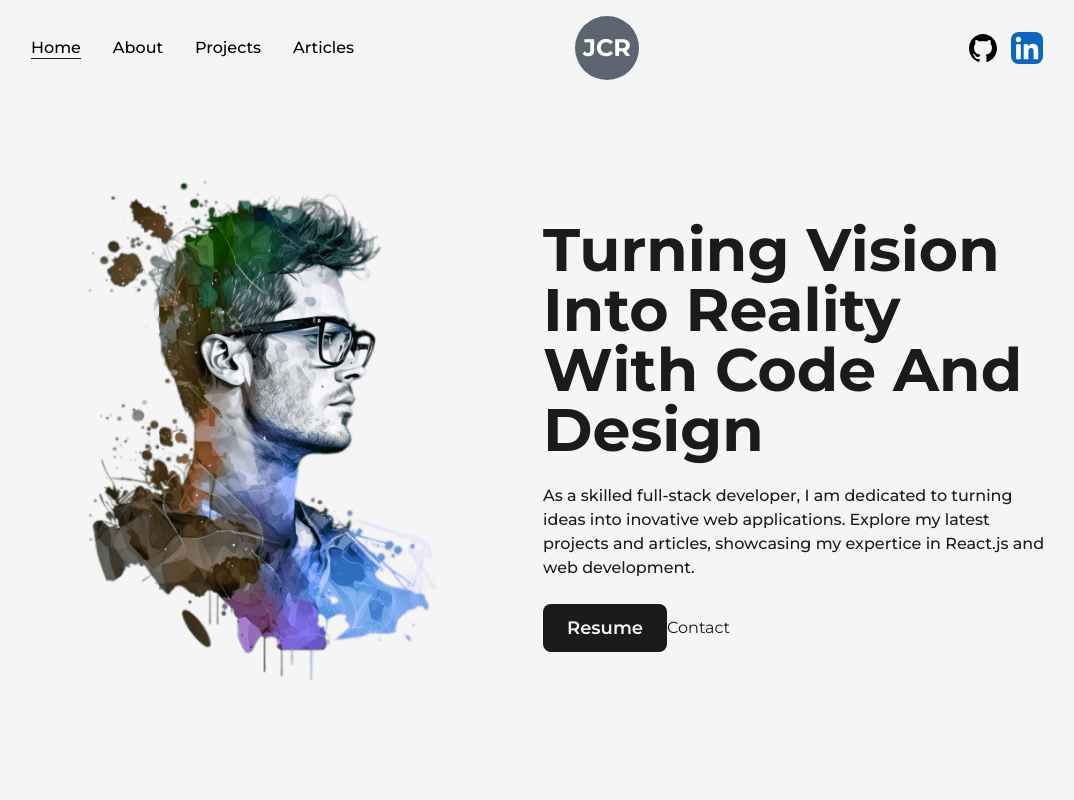
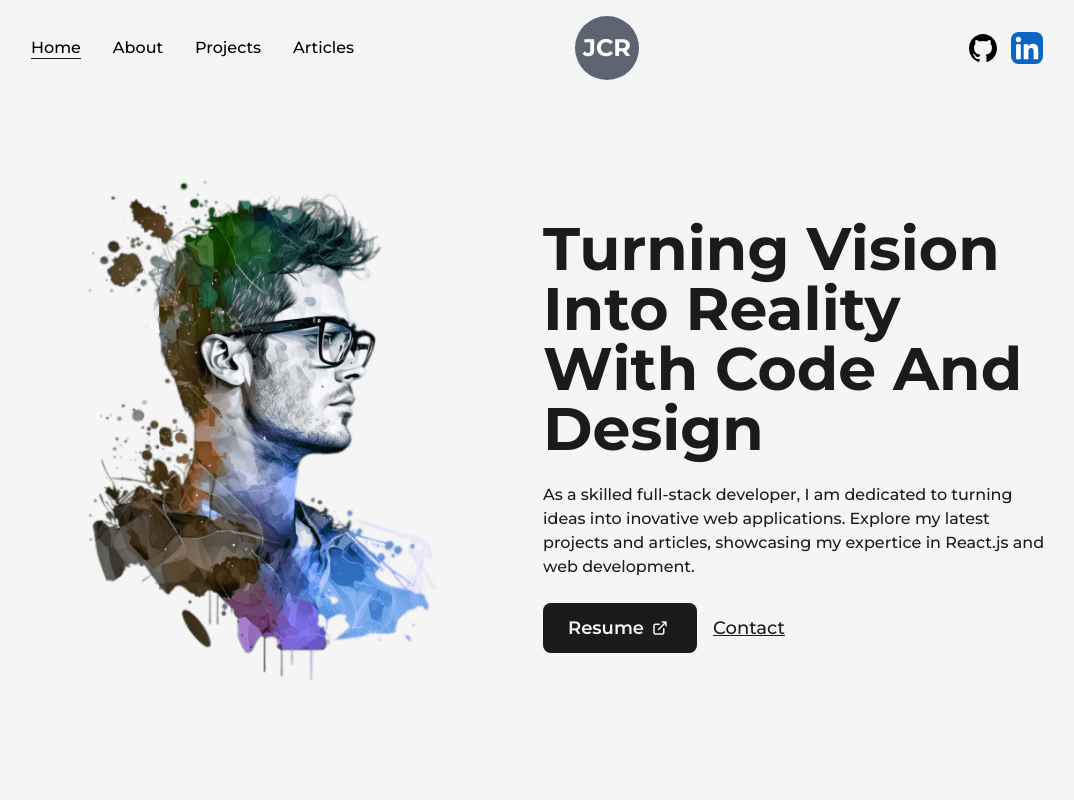
Before and after one commit to JesusC-R/portfolio, a Next.js app: page / in a window 1280 px wide. Shown: the top 800 px of the page, without its empty margins (97-1171 px from the left). Built offline with nearby package versions, Linux system fonts and the light colour scheme.

Commit message:
Fix: Fix button styles

```diff
--- a/src/app/components/Icons.tsx
+++ b/src/app/components/Icons.tsx
@@ -526,3 +526,24 @@ export const MiscellaneousIcon: React.FC<SvgComponentProps> = ({
     </g>
   </svg>
 );
+
+export const LinkArrowIcon: React.FC<SvgComponentProps> = ({ className, ...rest }) => (
+  <svg
+    xmlns="http://www.w3.org/2000/svg"
+    width="1em"
+    height="1em"
+    viewBox="0 0 24 24"
+    className={`${className}`}
+    {...rest}
+  >
+    <path fill="rgba(255, 255, 255, 0)" d="M0 0h24v24H0z" />
+    <path
+      fill="none"
+      stroke="currentColor"
+      strokeLinecap="round"
+      strokeLinejoin="round"
+      strokeWidth={2}
+      d="M11 7H6a2 2 0 0 0-2 2v9a2 2 0 0 0 2 2h9a2 2 0 0 0 2-2v-5m-7 1L20 4m-5 0h5v5"
+    />
+  </svg>
+);
--- a/src/app/page.tsx
+++ b/src/app/page.tsx
@@ -1,8 +1,10 @@
 import Image from "next/image";
+import Link from "next/link";
+
 import Layout from "./components/Layout";
 import profilePic from "../../public/images/profile/developer-pic-1.png";
 import AnimatedText from "./components/text/AnimatedText";
-import Link from "next/link";
+import { LinkArrowIcon } from "./components/Icons";
 
 export default function Home() {
   return (
@@ -27,11 +29,19 @@ export default function Home() {
                 href="/dummy.pdf"
                 target="_blank"
                 className="flex items-center bg-dark text-light p-2.5 px-6
-                rounded-lg text-lg font-semibold"
+                rounded-lg text-lg font-semibold hover:bg-light hover:text-dark
+                border border-solid border-transparent hover:border-dark"
               >
                 Resume
+                <LinkArrowIcon className="w-6 ml-1" />
               </Link>
-              <Link href="mailto:cuevasrodartej@gmail.com">Contact</Link>
+              <Link
+                href="mailto:cuevasrodartej@gmail.com"
+                target="_blank"
+                className="ml-4 text-lg font-medium capitalize text-dark underline"
+              >
+                Contact
+              </Link>
             </div>
           </div>
         </div>
```
